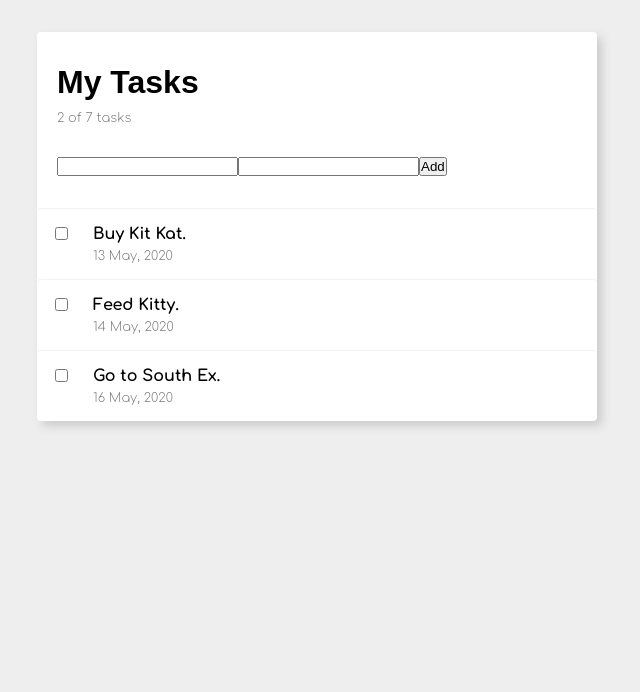
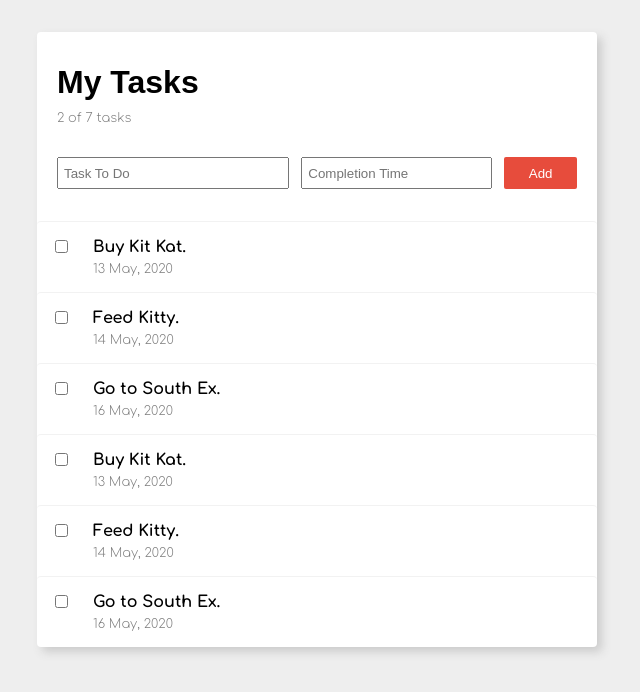
Before and after one commit to rohitkumar377024/todo, a React (Create React App) app: page / in a window 1280 px wide. Shown: the top 692 px of the page, without its empty margins (323-963 px from the left). Built offline with nearby package versions, Linux system fonts and the light colour scheme; the HTML template or start-up script is replaced by a standard one.

Commit message:
Added: Styling Everything

```diff
--- a/public/index.css
+++ b/public/index.css
@@ -39,6 +39,35 @@ body {
 /* Adder */
 .adder-container {
   padding: 0 20px 32px;
+  display: flex;
+}
+
+.adder-text {
+  flex: 3;
+  height: 32px;
+  padding: 5px;
+}
+
+.adder-time {
+  flex: 2;
+  margin: 0 12px;
+  padding: 5px;
+}
+
+.adder-btn {
+  flex: 1;
+  border: none;
+  border-radius: 2px;
+  color: white;
+  background-color: #e74c3c;
+}
+
+.adder-btn:hover {
+  background-color: #d04333;
+}
+
+.adder-btn:active {
+  background-color: #df3e2d;
 }
 
 /* Todo */
--- a/src/App.js
+++ b/src/App.js
@@ -5,6 +5,9 @@ import Todo from './components/Todo';
 
 function App() {
   const [todos, setTodos] = useState([
+    { text: 'Buy Kit Kat.', time: '13 May, 2020' },
+    { text: 'Feed Kitty.', time: '14 May, 2020' },
+    { text: 'Go to South Ex.', time: '16 May, 2020' },
     { text: 'Buy Kit Kat.', time: '13 May, 2020' },
     { text: 'Feed Kitty.', time: '14 May, 2020' },
     { text: 'Go to South Ex.', time: '16 May, 2020' }
--- a/src/components/Adder.jsx
+++ b/src/components/Adder.jsx
@@ -23,12 +23,14 @@ function Adder(props) {
         onChange={handleChange}
         type="text"
         name="text"
+        placeholder="Task To Do"
       />
       <input
         className="adder-time"
         onChange={handleChange}
         type="text"
         name="time"
+        placeholder="Completion Time"
       />
       <button
         className="adder-btn"
```
